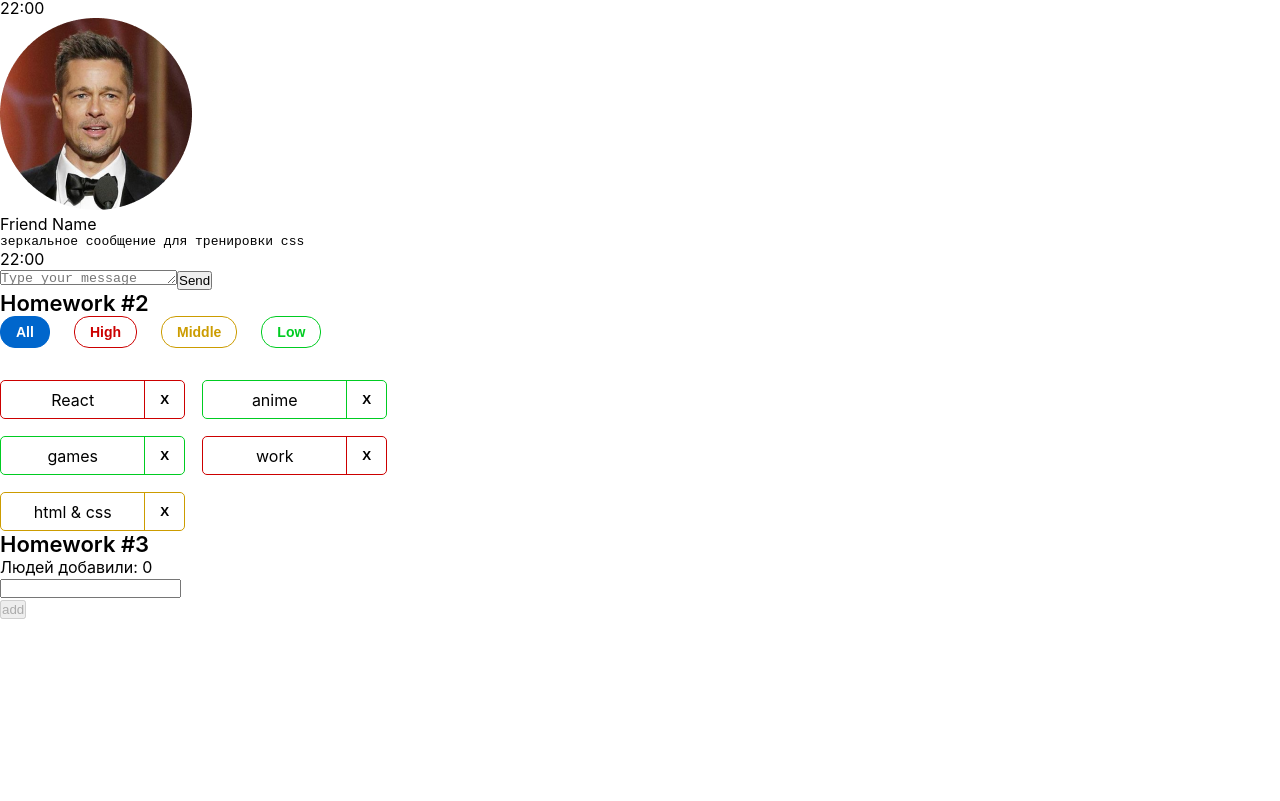
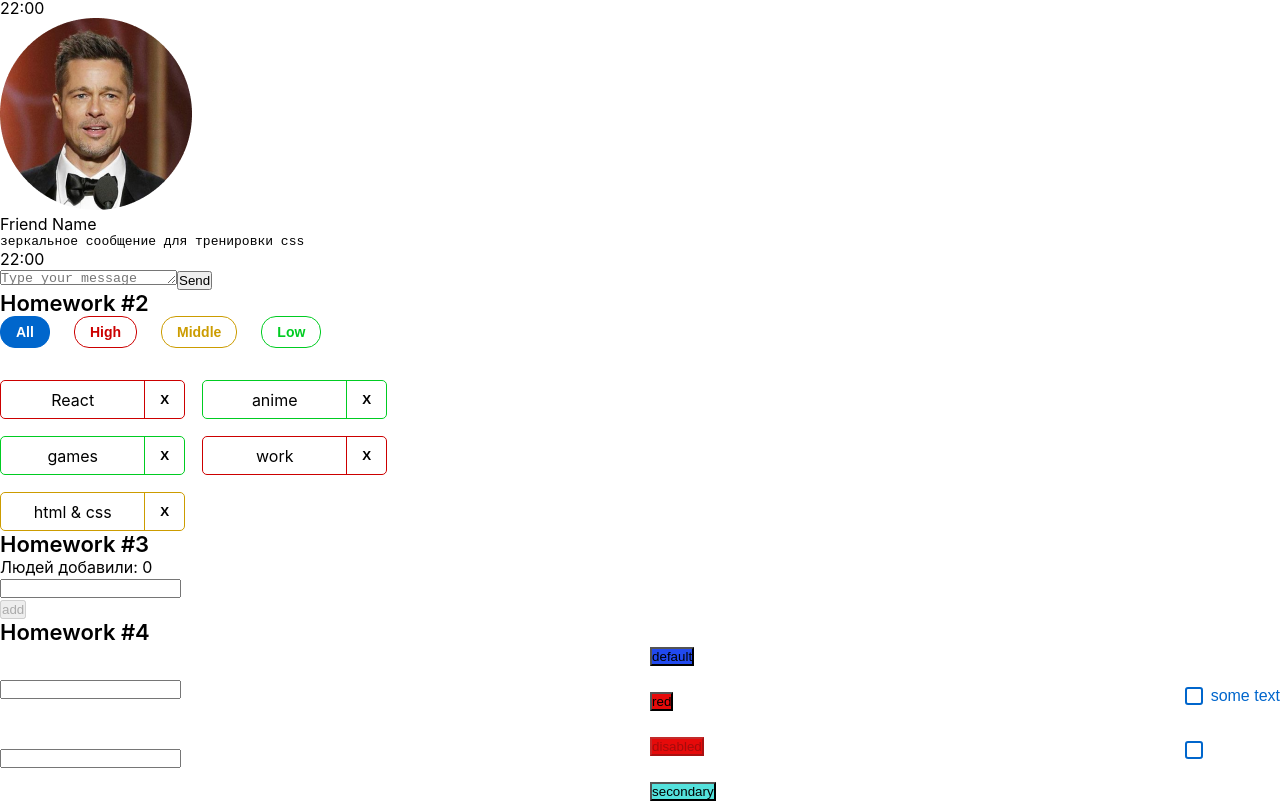
Before and after one commit to katePlyhauka/hws2-master, a React (Create React App) app: page /#/ in a window 1280 px wide. Before the commit this address led to /#/junior-plus. Shown: the part 259-1060 px from the top of the page. Before the commit the page ends 878 px from the top, so only its background shows below. Built offline with nearby package versions, Linux system fonts and the light colour scheme.

Commit message:
homework 4-1-1

```diff
--- a/src/s1-main/App.tsx
+++ b/src/s1-main/App.tsx
@@ -3,6 +3,7 @@ import s from './App.module.css'
 import HW1 from '../s2-homeworks/hw01/HW1'
 import HW2 from "../s2-homeworks/hw02/HW2";
 import HW3 from "../s2-homeworks/hw03/HW3";
+import HW4 from "../s2-homeworks/hw04/HW4";
 
 function App() {
     return (
@@ -11,7 +12,7 @@ function App() {
             {/*раскомментировать по ходу выполнения*/}
             <HW2/>
             <HW3/>
-            {/*<HW4/>*/}
+            <HW4/>
 
             {/*при выполнении дз 5 и более - закомментировать здесь дз 1-4, так как они есть внутри дз 5*/}
             {/*<HW5/>*/}
--- a/src/s2-homeworks/hw04/common/c2-SuperButton/SuperButton.module.css
+++ b/src/s2-homeworks/hw04/common/c2-SuperButton/SuperButton.module.css
@@ -1,16 +1,21 @@
 .button {
+    background-color: #2149ef;
 }
 
 .disabled {
+
 }
 
 .secondary {
+    background-color: #53e1dc;
 }
 
 .default {
+
 }
 
 .red {
+    background-color: #e60a0a;
 }
 
 .default:hover {
--- a/src/s2-homeworks/hw04/common/c2-SuperButton/SuperButton.tsx
+++ b/src/s2-homeworks/hw04/common/c2-SuperButton/SuperButton.tsx
@@ -18,11 +18,15 @@ const SuperButton: React.FC<SuperButtonPropsType> = (
     }
 ) => {
     const finalClassName = s.button
-        // + (disabled
-        //         ? ...
-        //         : xType === 'red'
-        //             ? ...
-        + (className ? ' ' + className : '') // задачка на смешивание классов
+        + (className ? ' ' + className : '')
+        + (disabled ? ' ' +s.disabled : '')
+
+        + (xType === 'red'
+            ?' ' + s.red
+            : xType === 'secondary'
+            ? ' ' + s.secondary : '')
+    //
+    // задачка на смешивание классов
 
     return (
         <button
--- a/src/s2-homeworks/hw04/common/c3-SuperCheckbox/SuperCheckbox.tsx
+++ b/src/s2-homeworks/hw04/common/c3-SuperCheckbox/SuperCheckbox.tsx
@@ -27,8 +27,13 @@ const SuperCheckbox: React.FC<SuperCheckboxPropsType> = (
     }
 ) => {
     const onChangeCallback = (e: ChangeEvent<HTMLInputElement>) => {
+            if (onChangeChecked ) {
+                onChangeChecked(!e.currentTarget.checked)
+            }
+            if(onChangeChecked) {
+                onChangeChecked(e.currentTarget.checked)
+            }
         // задачка на написание онченджа
-
     }
 
     const finalInputClassName = s.checkbox
```
